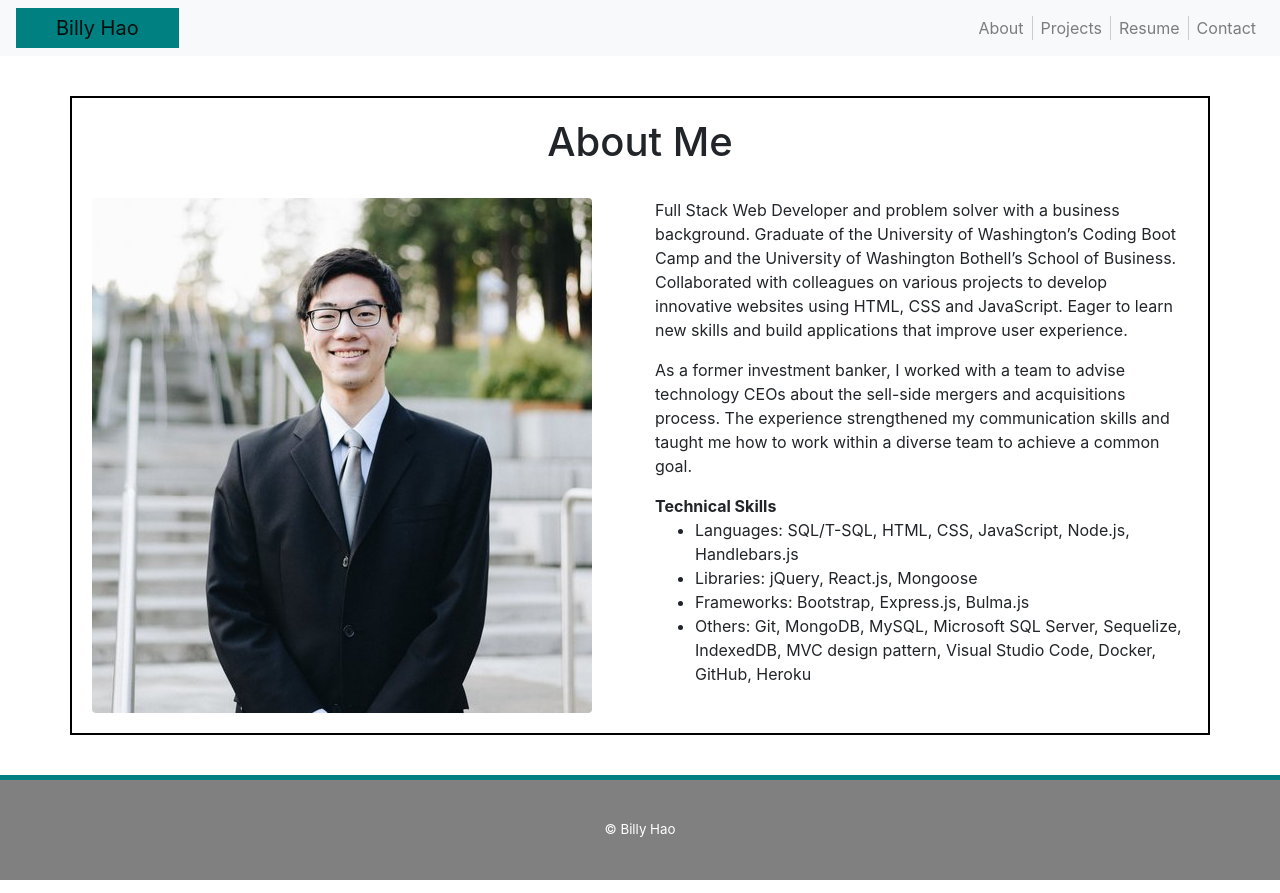
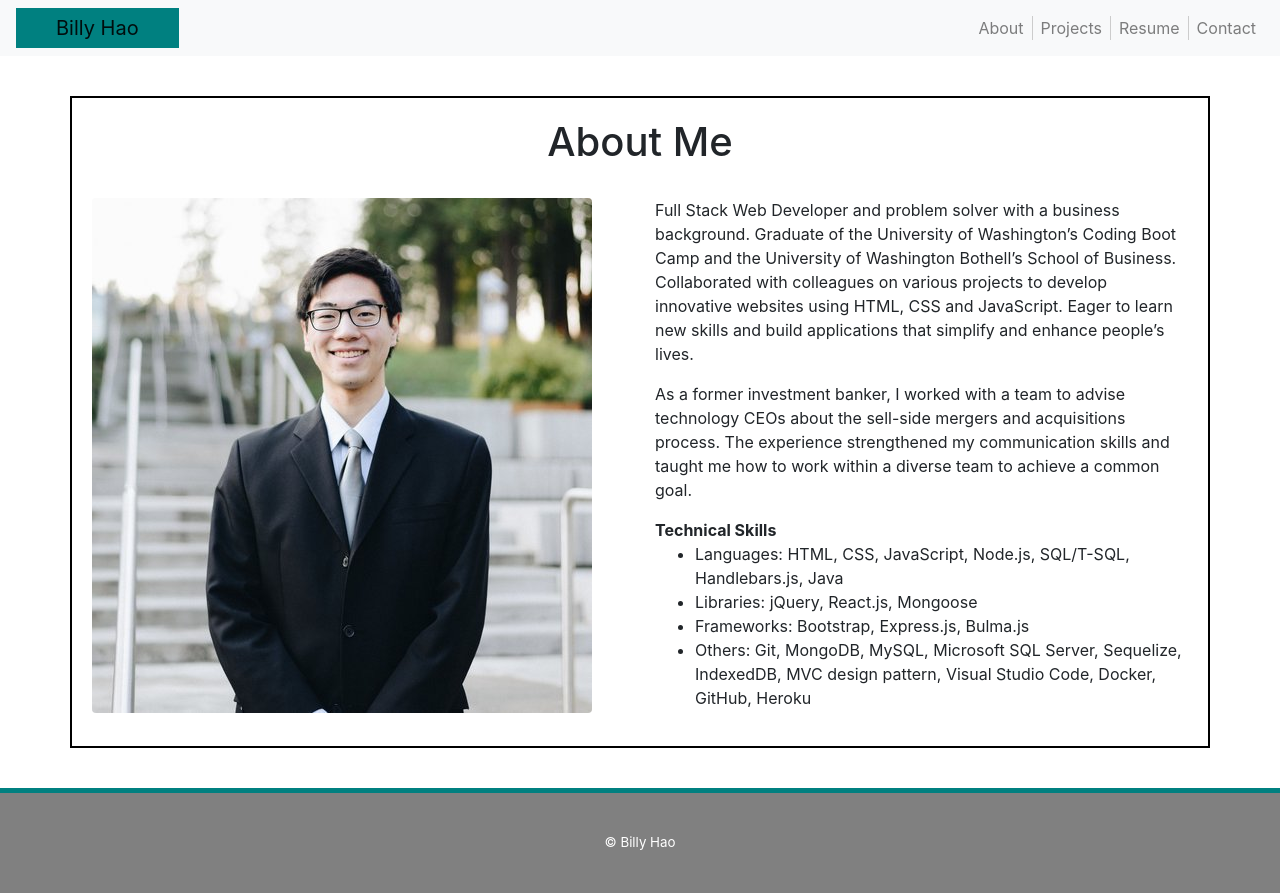
Before and after one commit to billyhao12/react-portfolio, a React (Create React App) app: page / in a window 1280 px wide. Built offline with nearby package versions, Linux system fonts and the light colour scheme.

Commit message:
Updated `About Me` page

```diff
--- a/src/pages/About/index.js
+++ b/src/pages/About/index.js
@@ -26,7 +26,7 @@ function About() {
                                 Full Stack Web Developer and problem solver with a business background.
                                 Graduate of the University of Washington’s Coding Boot Camp and the University of Washington Bothell’s School of Business.
                                 Collaborated with colleagues on various projects to develop innovative websites using HTML, CSS and JavaScript.
-                                Eager to learn new skills and build applications that improve user experience.
+                                Eager to learn new skills and build applications that simplify and enhance people’s lives.
                             </p>
 
                             <p>
@@ -36,7 +36,7 @@ function About() {
 
                             <strong>Technical Skills</strong>
                             <ul>
-                                <li>Languages: SQL/T-SQL, HTML, CSS, JavaScript, Node.js, Handlebars.js</li>
+                                <li>Languages: HTML, CSS, JavaScript, Node.js, SQL/T-SQL, Handlebars.js, Java</li>
                                 <li>Libraries: jQuery, React.js, Mongoose</li>
                                 <li>Frameworks: Bootstrap, Express.js, Bulma.js</li>
                                 <li>Others: Git, MongoDB, MySQL, Microsoft SQL Server, Sequelize, IndexedDB, MVC design pattern, Visual Studio Code, Docker, GitHub, Heroku</li>
```
